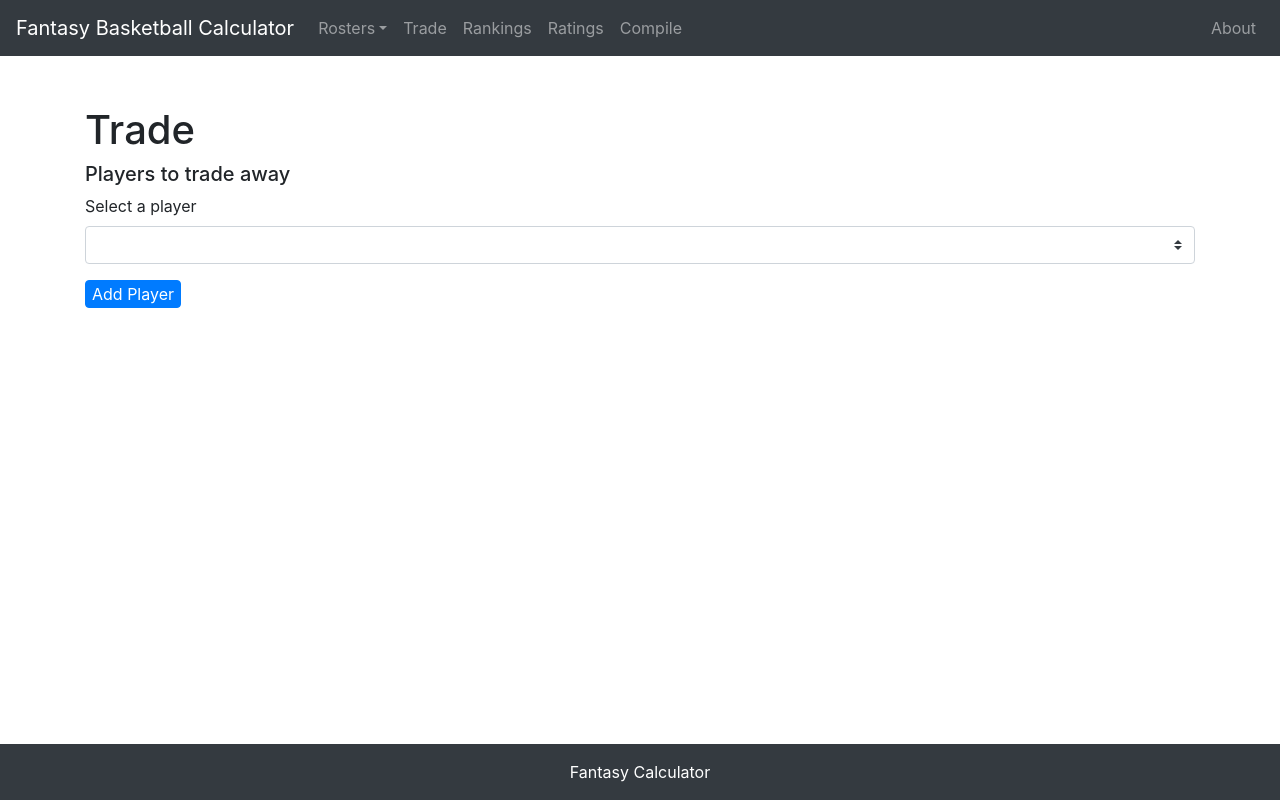
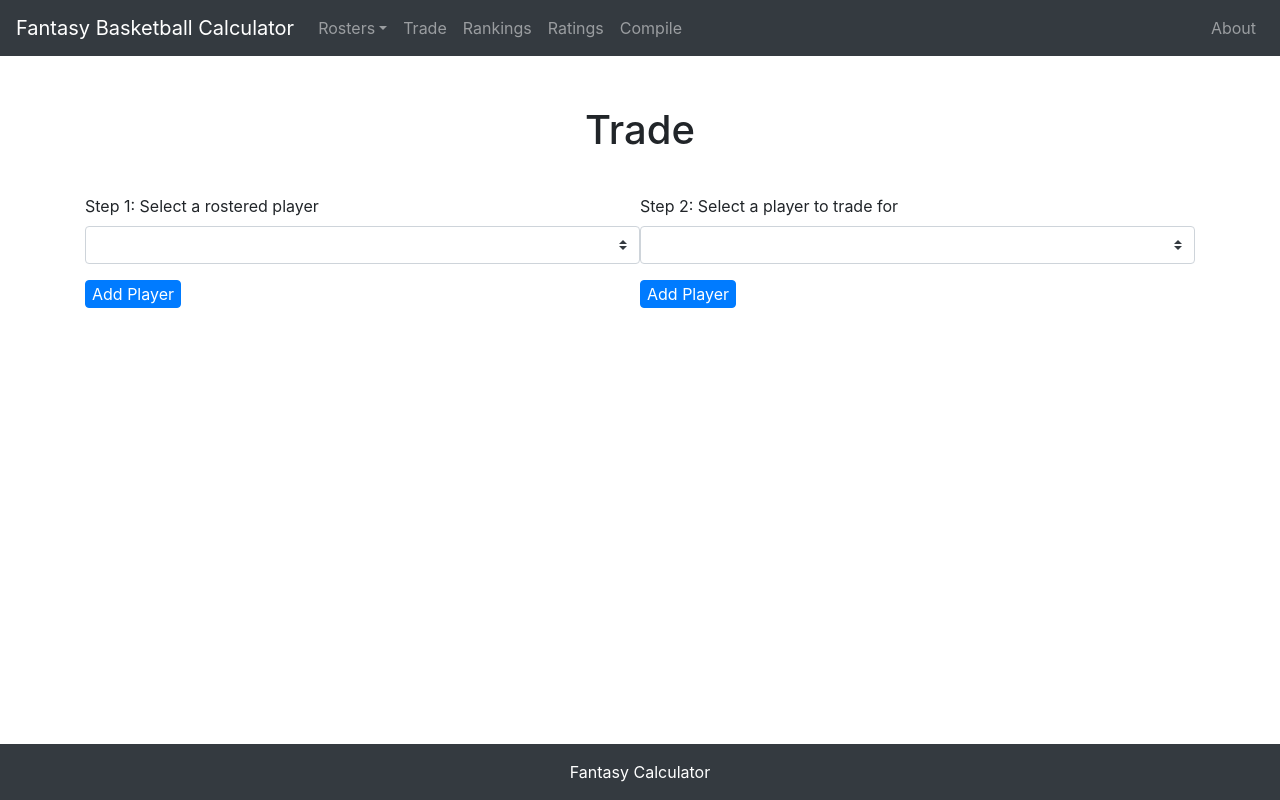
Before and after one commit to WillYip716/fbball_calculator, a React (Create React App) app in the folder frontend/react_app/: page /trade in a window 1280 px wide. Built offline with nearby package versions, Linux system fonts and the light colour scheme.

Commit message:
trade calculation tinkering

```diff
--- a/frontend/react_app/src/components/trade.js
+++ b/frontend/react_app/src/components/trade.js
@@ -9,6 +9,7 @@ class Trade extends Component {
     choicea:[],
     ateam:"",
     abox:"",
+    bbox:"",
     listb:[],
     choiceb:[],
     columns: [
@@ -117,16 +118,33 @@ class Trade extends Component {
     const filterlist = team[0]["players"].filter(item => !added.includes(item));
     const updatedlist = this.props.aratings.filter(item => filterlist.includes(item.Player_Name)).sort((a,b) => (a.Player_Name < b.Player_Name) ? -1 : ((b.Player_Name < a.Player_Name) ? 1 : 0));
 
-    const choiceb = this.props.aratings.filter(item => !team[0]["players"].includes(item.Player_Name)).sort((a,b) => (a.Player_Name < b.Player_Name) ? -1 : ((b.Player_Name < a.Player_Name) ? 1 : 0));
-
-    console.log(choiceb);
-
     this.setState({
       choicea:added,
       lista:updatedlist,
       ateam: team,
       abox:"",
-      listb:choiceb,
+    })
+
+    if(!this.state.listb.length){
+      const addedb = this.state.choiceb.concat(team[0]["players"]);
+      const updatedlistb = this.props.aratings.filter(item => !addedb.includes(item.Player_Name)).sort((a,b) => (a.Player_Name < b.Player_Name) ? -1 : ((b.Player_Name < a.Player_Name) ? 1 : 0));
+      this.setState({
+        listb:updatedlistb,
+      })
+    }
+
+  }
+
+  addlistb(event){
+    event.preventDefault();
+    const added = this.state.choiceb.concat(this.state.bbox);
+    const updatedlist = this.state.listb.filter(item => !added.includes(item.Player_Name)).sort((a,b) => (a.Player_Name < b.Player_Name) ? -1 : ((b.Player_Name < a.Player_Name) ? 1 : 0));
+
+
+    this.setState({
+      choiceb:added,
+      listb:updatedlist,
+      bbox:"",
     })
   }
 
@@ -136,19 +154,69 @@ class Trade extends Component {
     })
   }
 
-  changelistb(){
+  changelistb(event){
+    this.setState({
+      bbox: event.target.value,
+    })
+  }
 
+  tradeClick(){
+    console.log("clicked");
+    //["PTS","FG_PCT","FG3M","FT_PCT","REB","AST","STL","BLK","TOV"]
+    const tradeaway = this.props.aratings.filter(item => this.state.choicea.includes(item.Player_Name)).reduce(function(p, c) {
+      return {
+        PTS:  p.PTS + c.PTS,
+        FGM:  p.FGM + c.FGM,
+        FGA:  p.FGA + c.FGA,
+        FG3M: p.FG3M + c.FG3M,
+        FTM:  p.FTM + c.FTM,
+        FTA:  p.FTA + c.FTA,
+        REB:  p.REB + c.REB,
+        AST:  p.AST + c.AST,
+        STL:  p.STL + c.STL,
+        BLK:  p.BLK + c.BLK,
+        TOV:  p.TOV + c.TOV,
+      }},{PTS:0,FGM:0,FGA:0,FG3M:0,FTM:0,FTA:0,REB:0,AST:0,STL:0,BLK:0,TOV:0});
+
+
+    const tradefor = this.props.aratings.filter(item => this.state.choiceb.includes(item.Player_Name)).reduce(function(p, c) {
+      return {
+        PTS:  p.PTS + c.PTS,
+        FGM:  p.FGM + c.FGM,
+        FGA:  p.FGA + c.FGA,
+        FG3M: p.FG3M + c.FG3M,
+        FTM:  p.FTM + c.FTM,
+        FTA:  p.FTA + c.FTA,
+        REB:  p.REB + c.REB,
+        AST:  p.AST + c.AST,
+        STL:  p.STL + c.STL,
+        BLK:  p.BLK + c.BLK,
+        TOV:  p.TOV + c.TOV,
+      }},{PTS:0,FGM:0,FGA:0,FG3M:0,FTM:0,FTA:0,REB:0,AST:0,STL:0,BLK:0,TOV:0});
+
+    console.log(tradeaway);
+    console.log(tradefor);
   }
 
   render() {
     return (
       <div className="container">
-        <h1>Trade</h1>
-        <h5>Players to trade away</h5>
+        <div style={{display:"flex",marginBottom:"2rem"}}>
+        {this.state.choicea.length && this.state.choiceb.length?
+          <button className="btn btn-primary" style={{margin:"auto",fontSize:"2rem"}} onClick={() => this.tradeClick()}>Trade</button>
+          :<h1 style={{margin:"auto"}}>Trade</h1>
+        }
+        </div>
+
+
+
+
+
+        <div className="tradeform">
             <h6 style={{color:"red"}}>{[...this.state.choicea].join(",")}</h6>
             <Form onSubmit={this.addlista.bind(this)} role="form">
                 <Form.Group controlId="exampleForm.SelectCustom">
-              <Form.Label>Select a player </Form.Label>
+                  <Form.Label>Step 1: Select a rostered player</Form.Label>
                   <Form.Control as="select" custom onChange={this.changelista.bind(this)}>
                     <option key='blankChoice' hidden value="" />
                     {this.state.lista ?
@@ -161,6 +229,25 @@ class Trade extends Component {
                 </Form.Group>
                 <Button type="submit">Add Player</Button>
             </Form>
+        </div>
+        <div className="tradeform">
+            <h6 style={{color:"green"}}>{[...this.state.choiceb].join(",")}</h6>
+            <Form onSubmit={this.addlistb.bind(this)} role="form">
+                <Form.Group controlId="exampleForm.SelectCustom">
+                  <Form.Label>Step 2: Select a player to trade for</Form.Label>
+                  <Form.Control as="select" custom onChange={this.changelistb.bind(this)}>
+                    <option key='blankChoice' hidden value="" />
+                    {this.state.listb ?
+                        this.state.listb.map(players => (
+                            <option key={players.Player_Name} value={players.Player_Name}>{players.Player_Name}</option>
+                        ))
+                        :<h3>no valid players loaded</h3>
+                    }
+                  </Form.Control>
+                </Form.Group>
+                <Button type="submit">Add Player</Button>
+            </Form>
+        </div>
       </div>
     );
   }
--- a/frontend/react_app/src/index.css
+++ b/frontend/react_app/src/index.css
@@ -61,3 +61,8 @@ footer{
     background-color: #343a40 !important;
     color:white;
 }
+
+.tradeform{
+    display: inline-block;
+    width: 50%;
+}
```
Lines whose indentation alone changed are shown as unchanged.
